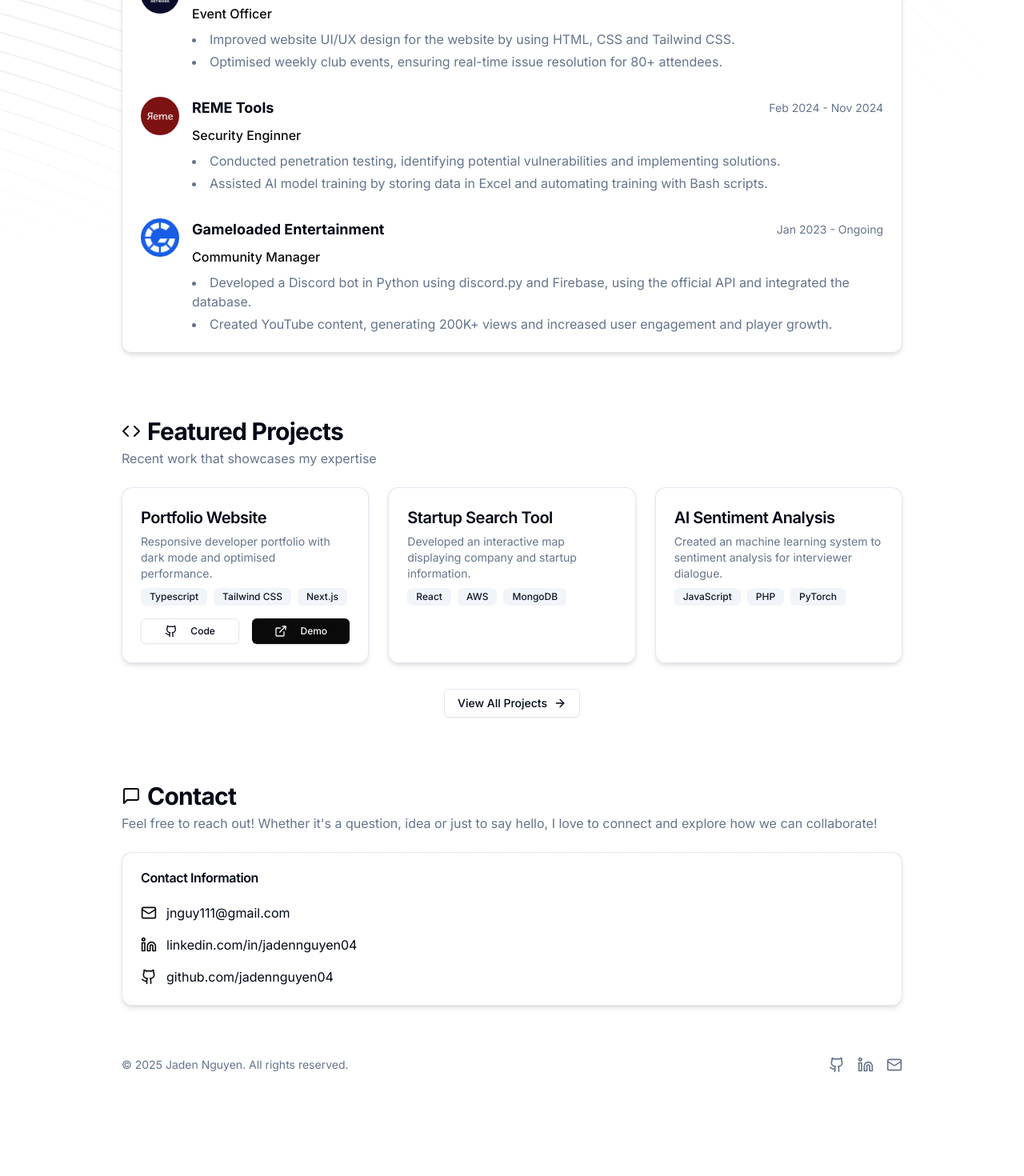
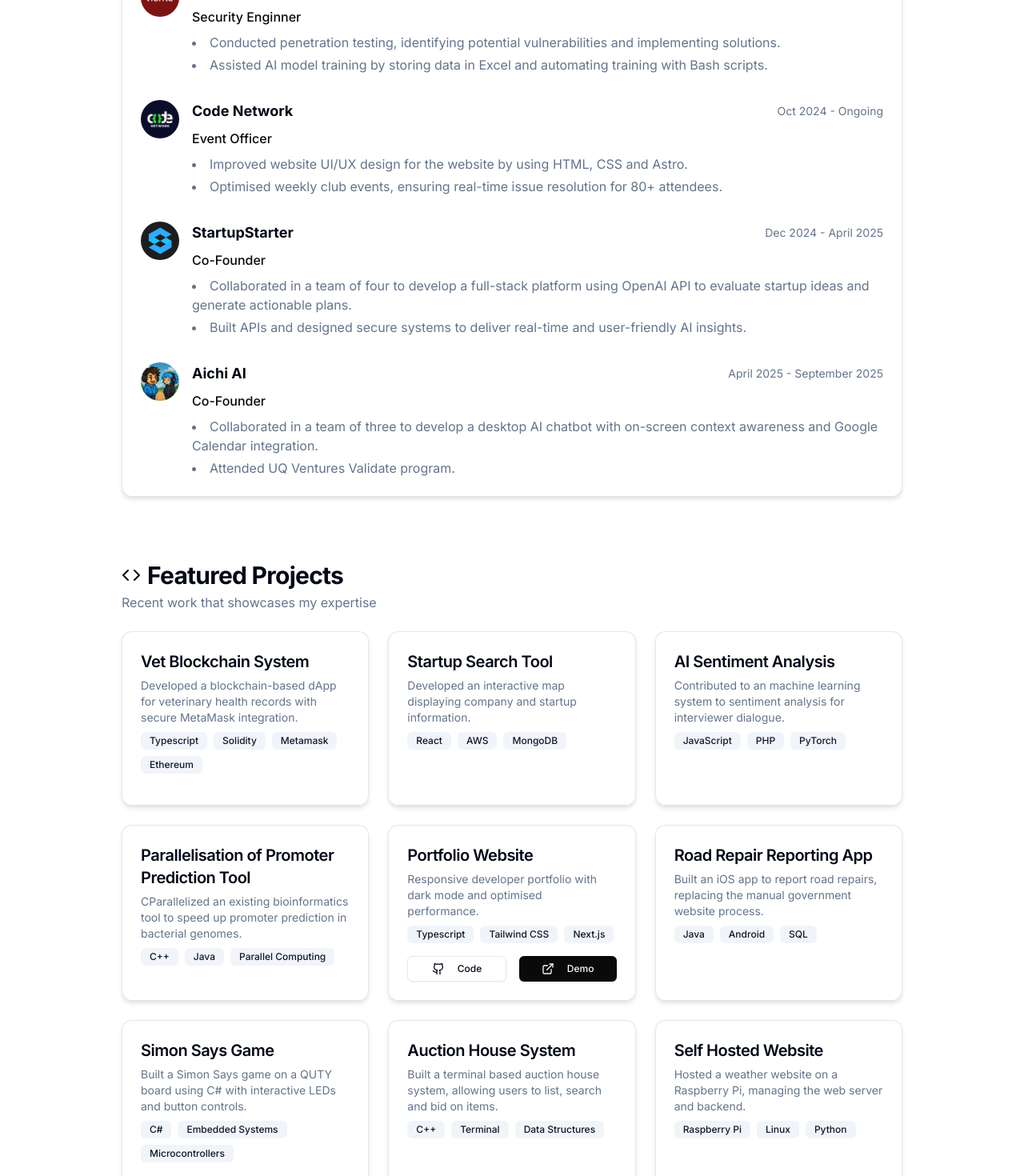
Before and after one commit to jadennguyen04/PortfolioWebsite, a Next.js app in the folder website/: page / in a window 1280 px wide. Shown: the part 780-2250 px from the top of the page at 80% size. Before the commit the page ends 2145 px from the top, so only its background shows below. Built offline with nearby package versions, Linux system fonts and the light colour scheme.

Commit message:
Updated info

```diff
--- a/website/app/page.tsx
+++ b/website/app/page.tsx
@@ -8,7 +8,7 @@ import { ProjectsSection } from "@/components/projects-section"
 import { ContactSection } from "@/components/contact-section"
 import { ScrollLine } from "@/components/scroll-line"
 import { useEffect } from "react"
-import { BackgroundBeams } from "@/components/ui/background-beams";
+//import { BackgroundBeams } from "@/components/ui/background-beams";
 
 export default function Home() {
   // Add a scroll-to-top button or functionality if needed
@@ -30,7 +30,6 @@ export default function Home() {
 
   return (
     <div className="flex min-h-screen flex-col">
-      <BackgroundBeams />
       <ScrollLine />
       <Header />
 
--- a/website/components/experience-section.tsx
+++ b/website/components/experience-section.tsx
@@ -13,6 +13,7 @@ import sus from "@/components/img/sus.png"
 import CN from "@/components/img/CN.png"
 import QUT from "@/components/img/qut.jpg"
 import reme from "@/components/img/reme.png"
+import aichi from "@/components/img/aichi.png"
 
 interface Experience {
   logo: StaticImageData | string
@@ -29,23 +30,21 @@ interface Experience {
 
 const workExperience: Experience[] = [
   {
-    logo: sus,
-    company: "StartupStarter (SUS)",
-    role: "Co-Founder",
-    period: "Dec 2024 - Ongoing",
-    description: ["Developed an interactive map-based platform for searching startups and companies, identifying key players, market gaps and investment trends.",
+    logo: gle,
+    company: "Gameloaded Entertainment",
+    role: "Community Manager",
+    period: "Jan 2023 - Ongoing",
+    description: [
+      "Built a Discord bot using JavaScript, Node.js and discord.js API for automated announcements and moderation.",
+      "Created YouTube content, generating 200K+ views and increased user engagement and player growth.",
     ],
-    companyUrl: "#",
-  },
-  {
-    logo: CN,
-    company: "Code Network",
-    role: "Event Officer",
-    period: "Oct 2024 - Ongoing",
-    description: ["Improved website UI/UX design for the website by using HTML, CSS and Tailwind CSS.",
-      "Optimised weekly club events, ensuring real-time issue resolution for 80+ attendees."
-    ],
-    companyUrl: "https://www.codenetwork.co/",
+    companyUrl: "https://www.gameloaded.net/",
+    /*
+    projectLink: {
+      name: "Test",
+      url: "#",
+    },
+    */
   },
   {
     logo: reme,
@@ -58,22 +57,37 @@ const workExperience: Experience[] = [
     companyUrl: "https://remetools.org/",
   },
   {
-    logo: gle,
-    company: "Gameloaded Entertainment",
-    role: "Community Manager",
-    period: "Jan 2023 - Ongoing",
-    description: [
-      "Developed a Discord bot in Python using discord.py and Firebase, using the official API and integrated the database.",
-      "Created YouTube content, generating 200K+ views and increased user engagement and player growth.",
+    logo: CN,
+    company: "Code Network",
+    role: "Event Officer",
+    period: "Oct 2024 - Ongoing",
+    description: ["Improved website UI/UX design for the website by using HTML, CSS and Astro.",
+      "Optimised weekly club events, ensuring real-time issue resolution for 80+ attendees."
     ],
-    companyUrl: "https://www.gameloaded.net/",
-    /*
-    projectLink: {
-      name: "Test",
-      url: "#",
-    },
-    */
+    companyUrl: "https://www.codenetwork.co/",
   },
+  {
+    logo: sus,
+    company: "StartupStarter",
+    role: "Co-Founder",
+    period: "Dec 2024 - April 2025",
+    description: ["Collaborated in a team of four to develop a full-stack platform using OpenAI API to evaluate startup ideas and generate actionable plans.", "Built APIs and designed secure systems to deliver real-time and user-friendly AI insights."
+
+    ],
+    companyUrl: "#",
+  },
+  {
+    logo: aichi,
+    company: "Aichi AI",
+    role: "Co-Founder",
+    period: "April 2025 - September 2025",
+    description: ["Collaborated in a team of three to develop a desktop AI chatbot with on-screen context awareness and Google Calendar integration.", "Attended UQ Ventures Validate program."
+
+    ],
+    companyUrl: "#",
+  },
+
+
 
 ]
 
@@ -82,8 +96,8 @@ const educationExperience: Experience[] = [
     logo: QUT,
     company: "Queensland University of Technology (QUT)",
     role: "Bachelor of Information Technology (Computer Science)",
-    period: "Expected Graduation: June 2025",
-    description: ["QUT Executive Deans' Commendation for Academic Excellence awarded in Semester 2, 2024.",],
+    period: "Graduated: August 2025",
+    description: ["QUT Executive Deans' Commendation for Academic Excellence awarded in Semester 2, 2024.","QUT Executive Deans' Commendation for Academic Excellence awarded in Semester 1, 2025."],
     companyUrl: "https://www.qut.edu.au/",
   },
 ]
--- a/website/components/hero-section.tsx
+++ b/website/components/hero-section.tsx
@@ -21,14 +21,14 @@ export function HeroSection() {
 
             {/* Headline */}
             <h1 className="text-3xl font-bold tracking-tight sm:text-4xl md:text-5xl">
-              Hi! I&apos;m Jaden<span className={styles.wavingHand}>👋</span>
+              Hello! I&apos;m Jaden<span className={styles.wavingHand}>👋</span>
             </h1>
 
             {/* Subheadline */}
             <p className="text-lg text-muted-foreground max-w-[600px]">
-            Software Developer from Brisbane, Australia.
+            Software Engineer from Brisbane, Australia.
             <br></br><br></br>
-            I love to build full-stack applications, experimenting with new technologies and build small projects.
+            I love bringing ideas to life through full-stack applications, exploring new technologies and creating projects I am passionate about.
             </p>
 
             {/* Social links */}
--- a/website/components/projects-section.tsx
+++ b/website/components/projects-section.tsx
@@ -6,14 +6,14 @@ import { AnimatedSection } from "@/components/animated-section"
 
 const projects = [
   {
-    title: "Portfolio Website",
-    description: "Responsive developer portfolio with dark mode and optimised performance.",
+    title: "Vet Blockchain System",
+    description: "Developed a blockchain-based dApp for veterinary health records with secure MetaMask integration.",
     image: "/placeholder.svg?height=400&width=600",
-    tags: ["Typescript", "Tailwind CSS", "Next.js"],
+    tags: ["Typescript", "Solidity", "Metamask", "Ethereum"],
     demoLink: "#",
     codeLink: "https://github.com/jadennguyen04/PortfolioWebsite",
-    showCodeButton: true,
-    showDemoButton: true,
+    showCodeButton: false,
+    showDemoButton: false,
     showImage: false,
   },
   {
@@ -29,9 +29,75 @@ const projects = [
   },
   {
     title: "AI Sentiment Analysis",
-    description: "Created an machine learning system to sentiment analysis for interviewer dialogue.",
+    description: "Contributed to an machine learning system to sentiment analysis for interviewer dialogue.",
     image: "/placeholder.svg?height=400&width=600",
     tags: ["JavaScript", "PHP", "PyTorch"],
+    demoLink: "#",
+    codeLink: "https://github.com/jadennguyen04",
+    showCodeButton: false,
+    showDemoButton: false,
+    showImage: false,
+  },
+  {
+    title: "Parallelisation of Promoter Prediction Tool",
+    description: "CParallelized an existing bioinformatics tool to speed up promoter prediction in bacterial genomes.",
+    image: "/placeholder.svg?height=400&width=600",
+    tags: ["C++", "Java", "Parallel Computing"],
+    demoLink: "#",
+    codeLink: "https://github.com/jadennguyen04",
+    showCodeButton: false,
+    showDemoButton: false,
+    showImage: false,
+  },
+  {
+    title: "Portfolio Website",
+    description: "Responsive developer portfolio with dark mode and optimised performance.",
+    image: "/placeholder.svg?height=400&width=600",
+    tags: ["Typescript", "Tailwind CSS", "Next.js"],
+    demoLink: "#",
+    codeLink: "https://github.com/jadennguyen04/PortfolioWebsite",
+    showCodeButton: true,
+    showDemoButton: true,
+    showImage: false,
+  },
+  {
+    title: "Road Repair Reporting App",
+    description: "Built an iOS app to report road repairs, replacing the manual government website process.",
+    image: "/placeholder.svg?height=400&width=600",
+    tags: ["Java", "Android", "SQL"],
+    demoLink: "#",
+    codeLink: "https://github.com/jadennguyen04",
+    showCodeButton: false,
+    showDemoButton: false,
+    showImage: false,
+  },
+  {
+    title: "Simon Says Game",
+    description: "Built a Simon Says game on a QUTY board using C# with interactive LEDs and button controls.",
+    image: "/placeholder.svg?height=400&width=600",
+    tags: ["C#", "Embedded Systems", "Microcontrollers"],
+    demoLink: "#",
+    codeLink: "https://github.com/jadennguyen04",
+    showCodeButton: false,
+    showDemoButton: false,
+    showImage: false,
+  },
+  {
+    title: "Auction House System",
+    description: "Built a terminal based auction house system, allowing users to list, search and bid on items.",
+    image: "/placeholder.svg?height=400&width=600",
+    tags: ["C++", "Terminal", "Data Structures"],
+    demoLink: "#",
+    codeLink: "https://github.com/jadennguyen04",
+    showCodeButton: false,
+    showDemoButton: false,
+    showImage: false,
+  },
+  {
+    title: "Self Hosted Website",
+    description: "Hosted a weather website on a Raspberry Pi, managing the web server and backend.",
+    image: "/placeholder.svg?height=400&width=600",
+    tags: ["Raspberry Pi", "Linux", "Python"],
     demoLink: "#",
     codeLink: "https://github.com/jadennguyen04",
     showCodeButton: false,
```
Also changed, not shown: website/components/img/aichi.png (added).
